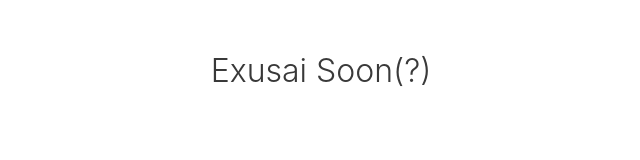
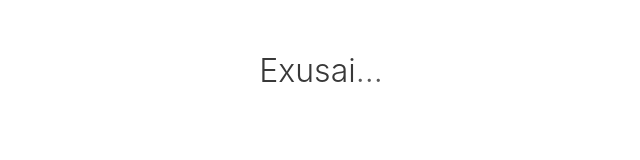
Before and after one commit to Exusai/Exusai, a plain HTML site: page index.html in a window 1280 px wide. Shown: the whole page, without its empty margins (319-959 px from the left). Drawn offline with Linux system fonts and the light colour scheme.

Commit message:
Update index.html

```diff
--- a/index.html
+++ b/index.html
@@ -150,7 +150,7 @@
     <div class="home">
         <div class="sub">
             <div class="container">
-                <h1><span id="w1">Exusai</span><span id="w2"> </span><span id="w3">Soon(?)</span></h1>
+                <h1><span id="w1">Exusai</span><span id="w2">... </span><span id="w3"></span></h1>
 
             </div>
         </div>
```
